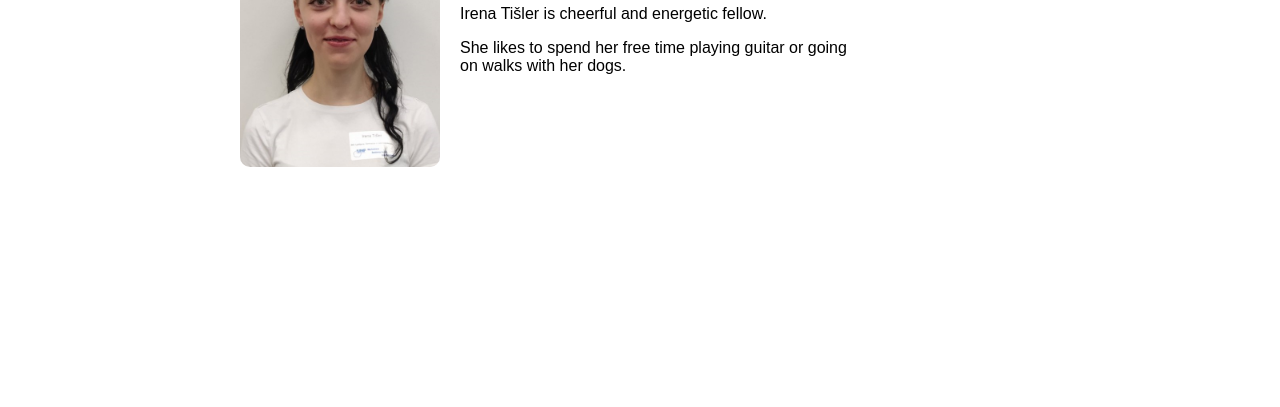
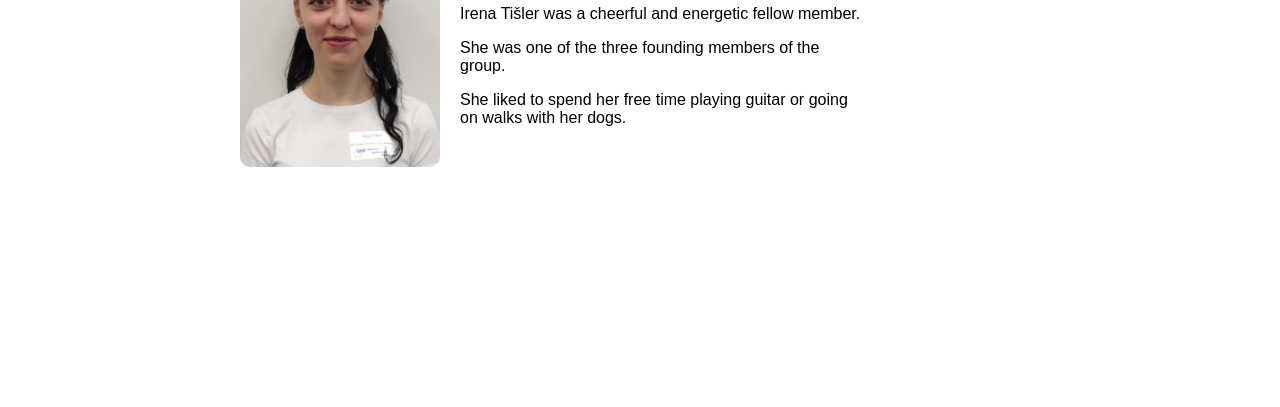
Before and after one commit to HydoWave/Project-HydroWave, a plain HTML site: page irena.html in a window 1280 px wide. Shown: the part 393-800 px from the top of the page. Drawn offline with Linux system fonts and the light colour scheme.

Commit message:
Update irena.html

```diff
--- a/irena.html
+++ b/irena.html
@@ -26,8 +26,9 @@
             <img src="irena-picture.png" alt="Irena Tišler">
             <div class="profile-text">
                 <h1>Irena Tišler</h1>
-                <p>Irena Tišler is cheerful and energetic fellow.</p>
-                <p>She likes to spend her free time playing guitar or going on walks with her dogs.</p>
+                <p>Irena Tišler was a cheerful and energetic fellow member.</p>
+                <p>She was one of the three founding members of the group.</p>
+                <p>She liked to spend her free time playing guitar or going on walks with her dogs.</p>
                 <!-- Add more sections as necessary -->
             </div>
         </div>
```
